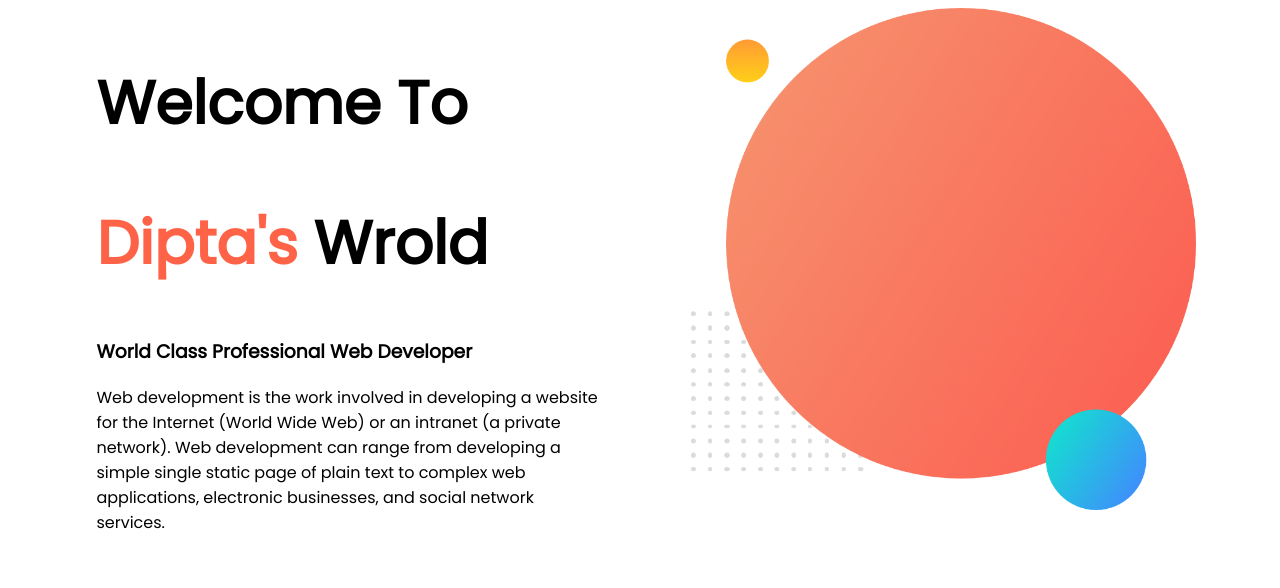
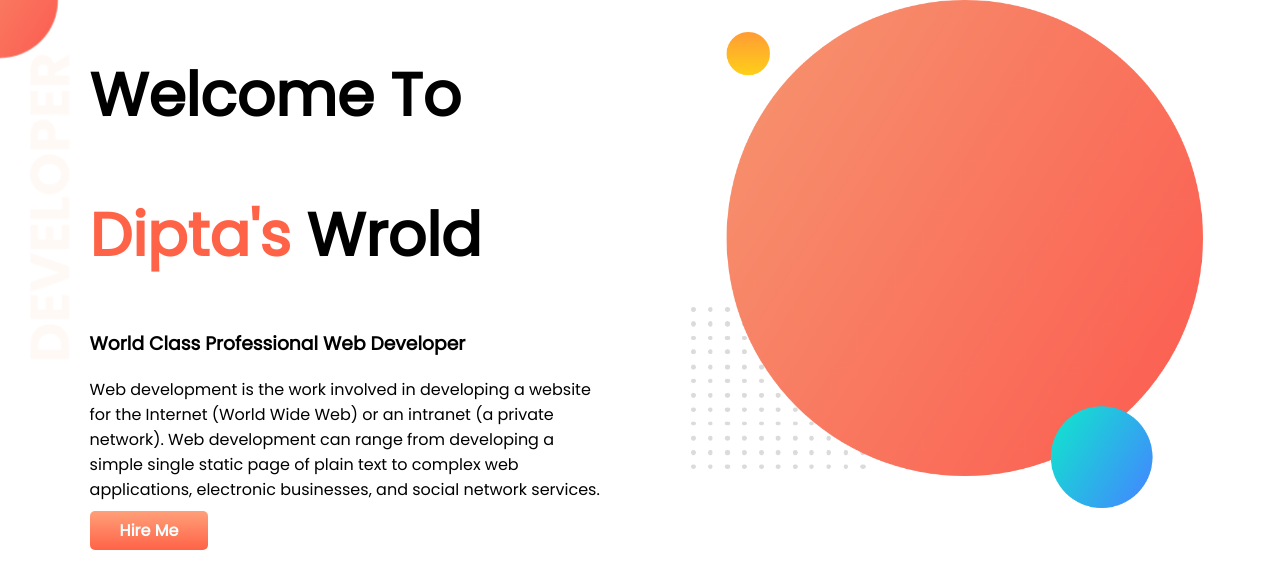
Before and after one commit to DiptaSaha/Developer-Project, a plain HTML site: page index.html in a window 1280 px wide. Drawn offline with Linux system fonts and the light colour scheme.

Commit message:
button added

```diff
--- a/index.html
+++ b/index.html
@@ -9,12 +9,13 @@
     <link rel="stylesheet" href="style.css">
 </head>
 <body>
-  <section>
+  <section class="top-header">
     <div class="half_width">
         <h1>Welcome To </h1>
         <h1><span class="name_highlight">Dipta's</span> Wrold</h1>
         <h3>World Class Professional Web Developer</h3>
         <p>Web development is the work involved in developing a website for the Internet (World Wide Web) or an intranet (a private network). Web development can range from developing a simple single static page of plain text to complex web applications, electronic businesses, and social network services.</p>
+        <a href="https://www.facebook.com/Dipta196/" class="link_button" target="_blank">Hire Me</a>
     </div>
     <div class="half_width">
         <img src="images/my-bg.png" alt="" >
--- a/style.css
+++ b/style.css
@@ -1,5 +1,7 @@
 body{
+    margin: 0;
     font-family: 'Poppins', sans-serif;
+
 }
 h1{
     font-size: 60px;
@@ -16,3 +18,23 @@ color: tomato;
 .half_width img{
     width: 100%;
 }
+.top-header{
+    background-image: url(images/top-banner.png);
+background-repeat: no-repeat;
+}
+section{
+    height: 500px;
+}
+.link_button{
+    text-decoration: none;
+    background-image: linear-gradient(lightSalmon, tomato );
+    border-radius: 5px;
+    padding: 8px 30px;
+    color: azure;
+    font-weight: 700;
+}
+.link_button:hover{
+
+    background: linear-gradient(to right, #f4791f, #659999);
+    text-transform: uppercase
+}
```
